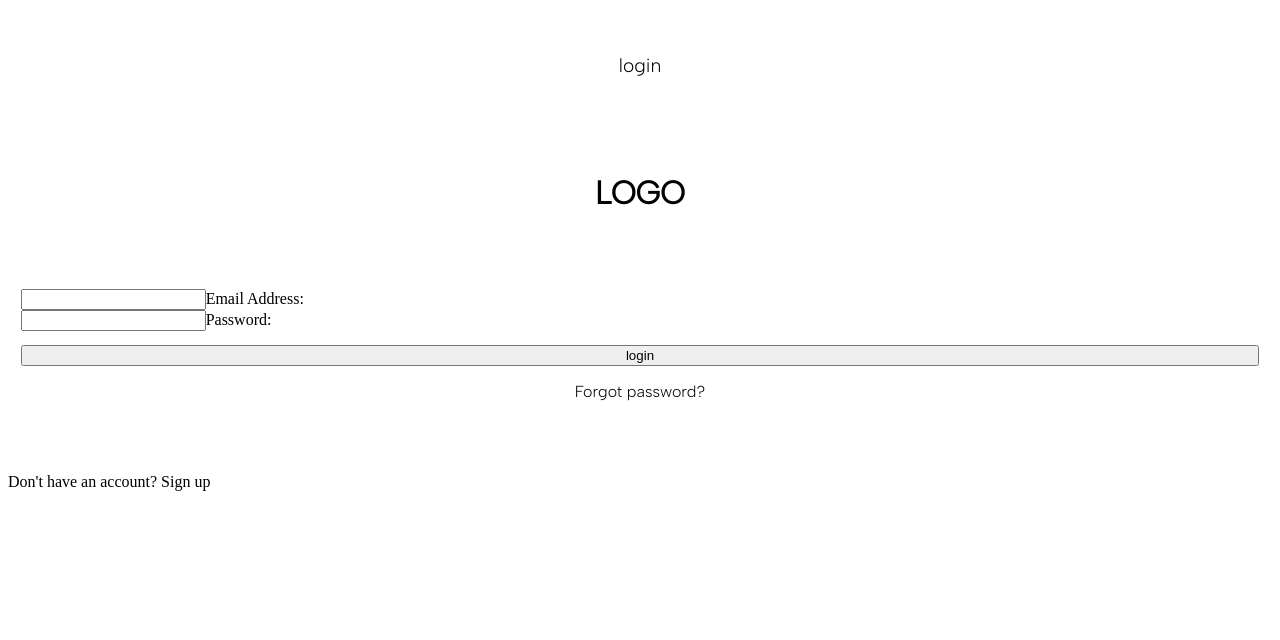
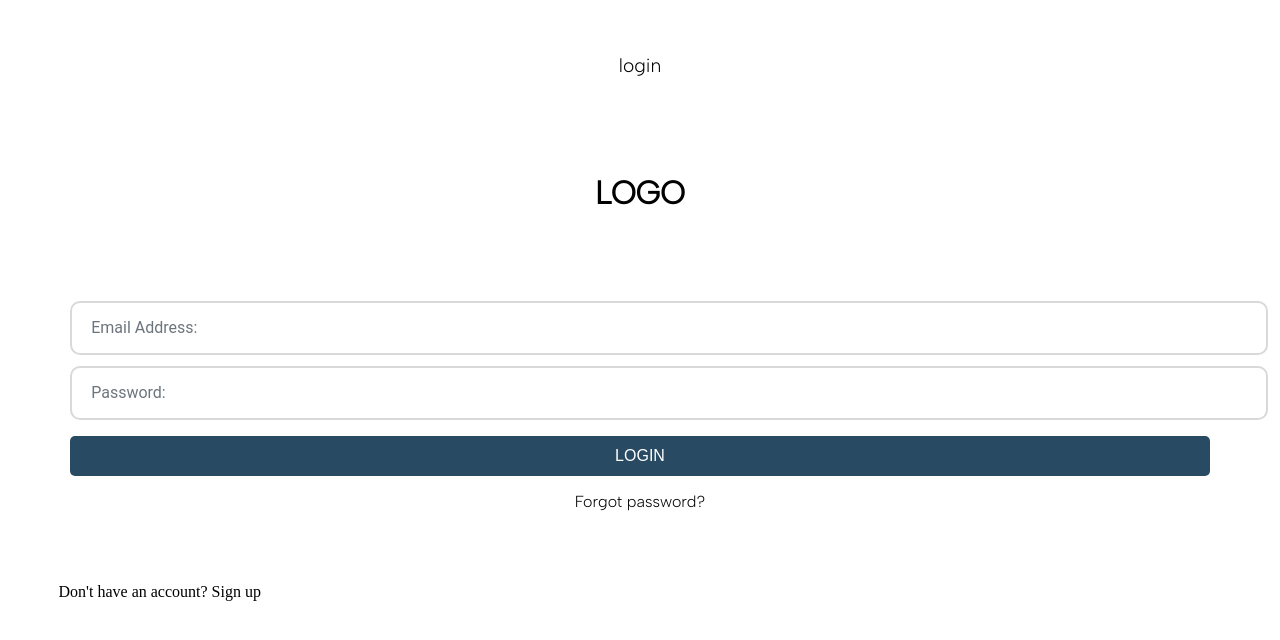
Before and after one commit to dev-sydney/FYP-APP, a React (Vite) app in the folder view/: page /login in a window 1280 px wide. Shown: the top 640 px of the page. Built offline with nearby package versions, Linux system fonts and the light colour scheme; the HTML template or start-up script is replaced by a standard one.

Commit message:
Styling bug fixes

```diff
--- a/view/src/styles/_main.scss
+++ b/view/src/styles/_main.scss
@@ -9,7 +9,7 @@ $prim_background-color: #fafafa;
 @mixin btn {
   color: white;
   // background-color: #1fa1f8;
-  background-color: #76189f;
+  background-color: #284b63;
 
   font-size: 1rem;
   padding: 0.7rem 3rem;
@@ -34,7 +34,7 @@ $prim_background-color: #fafafa;
   border: none;
   width: 100%;
   background-color: #f2f2f2;
-  color: #76189f;
+  color: #284b63;
   border-top: 3px solid transparent;
   border-bottom: 3px solid transparent;
   -webkit-transition: all 0.3s;
--- a/view/src/styles/componentsStyles.scss
+++ b/view/src/styles/componentsStyles.scss
@@ -122,26 +122,30 @@
 }
 .alert__container {
   padding: 1em 1.5em;
-  width: 97%;
+  width: 99%;
   overflow: hidden;
   position: fixed;
   top: 0;
   z-index: 4;
-  outline: 2px solid gray;
+  // outline: 2px solid gray;
   min-height: 1em;
   background-color: #f2f2f2;
+  // background-color: #7169ab;
+  // background-color: blue;
   color: black;
   -webkit-transition: all 0.5s;
   transition: all 0.5s;
-  margin: 0 0.3em;
+  // margin: 0 0.3em;
   display: flex;
-  justify-content: space-around;
+  justify-content: flex-start;
   border-radius: 20px;
+  opacity: 1;
   .alert__details {
     text-align: left;
     padding: 0 1em;
     h2 {
-      color: #f31212;
+      // color: #f31212;
+      color: black;
     }
     p {
       font-size: 1.1em;
--- a/view/src/styles/departmentCoursesStyle.scss
+++ b/view/src/styles/departmentCoursesStyle.scss
@@ -23,6 +23,7 @@
 }
 .deptCourses__container {
   min-height: inherit;
+  overflow-y: auto;
   //   background-color: blanchedalmond;
 
   .dept_courses {
@@ -33,7 +34,7 @@
     row-gap: 0.4em;
 
     .course_item {
-      outline: 1px solid gray;
+      // outline: 1px solid gray;
       //   display: flex;
       //   flex-direction: column;
       padding: 0.5em;
@@ -148,6 +149,6 @@
     }
   }
   .checkbx {
-    accent-color: #76189f;
+    accent-color: #284b63;
   }
 }
--- a/view/src/styles/formStyles.scss
+++ b/view/src/styles/formStyles.scss
@@ -130,7 +130,7 @@
     border-radius: 10px;
     -webkit-box-sizing: border-box;
     box-sizing: border-box;
-    color: #76189f;
+    color: #284b63;
   }
 
   label {
@@ -146,7 +146,7 @@
 
 .form__input:focus {
   outline: none;
-  border-bottom: 2px solid #76189f;
+  border-bottom: 2px solid #284b63;
 }
 .form__input--signup,
 .form__input:focus:invalid {
--- a/view/src/styles/profileStyle.scss
+++ b/view/src/styles/profileStyle.scss
@@ -12,9 +12,11 @@
   }
   .save__btn {
     @include btn;
-    width: fit-content;
+    // width: fit-content;
     margin: 0.5em 0;
-    padding-top: 0.9em;
+    display: flex;
+    justify-content: center;
+    // padding-top: 0.9em;
   }
 
   //NOTE: STYLING FOR THE FIRST SECTION (ACCOUNT SETTINGS)
@@ -28,20 +30,6 @@
         display: flex;
         // outline: 2px solid black;
         padding: 1em 0;
-        .file__upload {
-          cursor: pointer;
-          // outline: 1px solid black;
-          // padding-top: 5em;
-          // min-height: 4em;
-          // min-width: 4em;
-          border-radius: 50%;
-          background-color: #dddddd68;
-        }
-        .surname__input {
-          margin-left: 0.5em;
-          margin-top: 0.8em;
-          margin-bottom: 0.8em;
-        }
       }
     }
   }
@@ -89,3 +77,116 @@
   box-shadow: 0 1rem 2rem rgba(0, 0, 0, 0.15);
   transform: translateY(-10%);
 }
+.overview__container {
+  @include page-container;
+  min-height: inherit;
+  overflow: auto;
+  padding: 0 1%;
+  .displayname {
+    // outline: 1px solid red;
+    display: flex;
+    padding: 0 1em;
+  }
+  // .password_link {
+  // }
+  .row {
+    // outline: 1px solid blue;
+    text-align: center;
+    margin: 0.5em 0;
+  }
+
+  .overview_btn {
+    @include btn;
+    width: 92%;
+    white-space: nowrap;
+    font-weight: 600;
+  }
+  .logout {
+    background-color: rgba(231, 231, 231, 0.315);
+    color: #284b63;
+    outline: 1.5px solid #284b63;
+    font-weight: 600;
+  }
+  .labels {
+    text-align: left;
+    padding: 0 1em;
+    margin: 0;
+  }
+}
+.change_password__container,
+.profile__container,
+.login-container {
+  @include page-container;
+  min-height: inherit;
+  overflow-y: auto;
+  padding: 0 4%;
+
+  div.input-block {
+    position: relative;
+    margin: 0.7em 0;
+  }
+  div.input-block input {
+    font-weight: 500;
+    font-size: 1em;
+    color: #495055;
+    width: 100%;
+    padding: 1rem 1.7rem;
+    border-radius: 10px;
+    border: 2px solid #d9d9d9;
+    outline: none;
+  }
+  div.input-block span.placeholder {
+    position: absolute;
+    margin: 17px 0;
+    padding: 0 4px;
+    font-family: Roboto, sans-serif;
+    color: #6c757d;
+    display: flex;
+    align-items: center;
+    font-size: 1em;
+    top: 0;
+    left: 17px;
+    transition: all 0.2s;
+    transform-origin: 0% 0%;
+    background: none;
+    pointer-events: none;
+  }
+  div.input-block input:valid + span.placeholder,
+  div.input-block input:focus + span.placeholder {
+    transform: scale(0.8) translateY(-30px);
+    background: #fff;
+  }
+  div.input-block input:focus {
+    color: #284b63;
+  }
+  div.input-block input:focus + span.placeholder {
+    color: #284b63;
+  }
+  .password_btn {
+    @include btn;
+    margin-top: 0.5em;
+    display: flex;
+    justify-content: center;
+  }
+}
+.profile__container {
+  .file__upload {
+    cursor: pointer;
+    outline: 1px solid gray;
+    // padding-top: 5em;
+    // min-height: 4em;
+    // min-width: 4em;
+    border-radius: 50%;
+    background-color: #dddddd68;
+  }
+  // .photo__surname {
+  //   display: flex;
+  //   // outline: 2px solid black;
+  //   // padding: 1em 0;
+  //   // .surname__input {
+  //   //   margin-left: 0.5em;
+  //   //   margin-top: 0.8em;
+  //   //   margin-bottom: 0.8em;
+  //   // }
+  // }
+}
```
